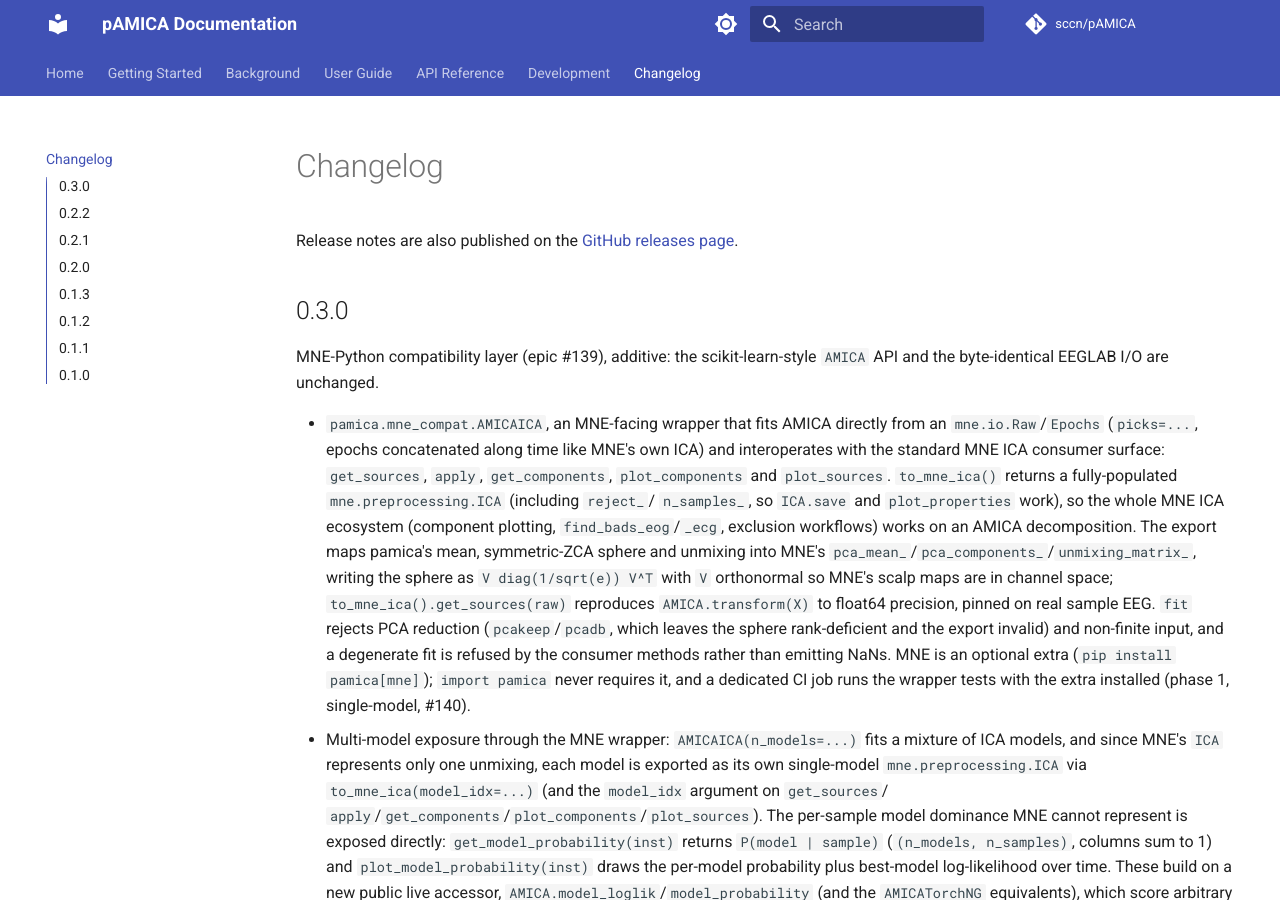
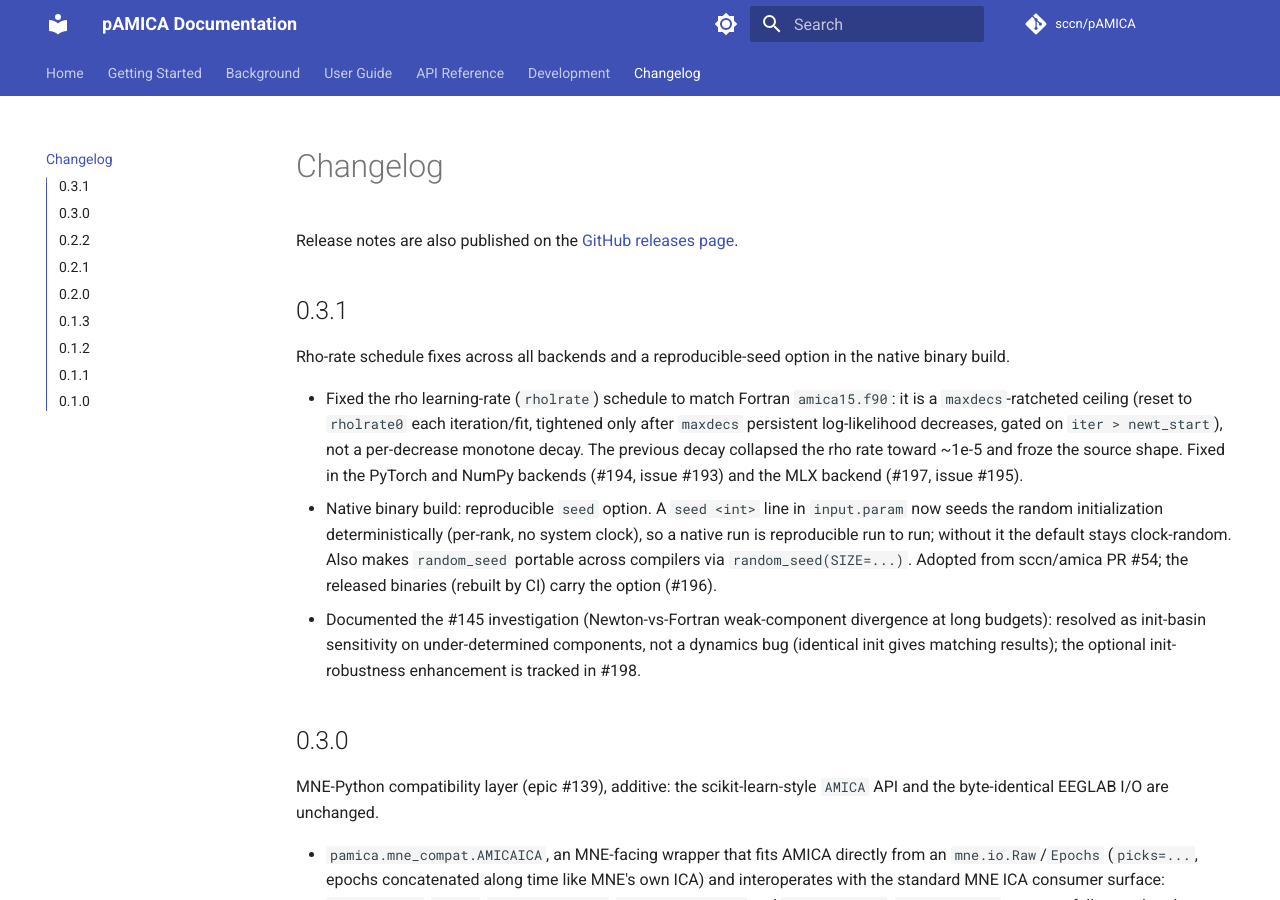
Before and after one commit to neuromechanist/pyAMICA, an MkDocs documentation site: the page built from docs/changelog.md, in a window 1280 px wide and 900 px high. Built offline with MkDocs 1.6.1 and Material for MkDocs 9.7.7, drawn with Linux system fonts in a browser that asks for light colours; comment, search, counter and statistics services are not loaded.

Commit message:
Bump version to 0.3.1 (#200)

```diff
--- a/docs/changelog.md
+++ b/docs/changelog.md
@@ -2,6 +2,29 @@
 
 Release notes are also published on the
 [GitHub releases page](https://github.com/sccn/pAMICA/releases).
+
+## 0.3.1
+
+Rho-rate schedule fixes across all backends and a reproducible-seed option in the
+native binary build.
+
+- Fixed the rho learning-rate (`rholrate`) schedule to match Fortran
+  `amica15.f90`: it is a `maxdecs`-ratcheted ceiling (reset to `rholrate0` each
+  iteration/fit, tightened only after `maxdecs` persistent log-likelihood
+  decreases, gated on `iter > newt_start`), not a per-decrease monotone decay.
+  The previous decay collapsed the rho rate toward ~1e-5 and froze the source
+  shape. Fixed in the PyTorch and NumPy backends (#194, issue #193) and the MLX
+  backend (#197, issue #195).
+- Native binary build: reproducible `seed` option. A `seed <int>` line in
+  `input.param` now seeds the random initialization deterministically (per-rank,
+  no system clock), so a native run is reproducible run to run; without it the
+  default stays clock-random. Also makes `random_seed` portable across compilers
+  via `random_seed(SIZE=...)`. Adopted from sccn/amica PR #54; the released
+  binaries (rebuilt by CI) carry the option (#196).
+- Documented the #145 investigation (Newton-vs-Fortran weak-component divergence
+  at long budgets): resolved as init-basin sensitivity on under-determined
+  components, not a dynamics bug (identical init gives matching results); the
+  optional init-robustness enhancement is tracked in #198.
 
 ## 0.3.0
 
--- a/pyproject.toml
+++ b/pyproject.toml
@@ -4,7 +4,7 @@ build-backend = "setuptools.build_meta"
 
 [project]
 name = "pamica"
-version = "0.3.0"
+version = "0.3.1"
 description = "pAMICA: Python implementation of the Adaptive Mixture ICA algorithm"
 readme = "README.md"
 authors = [
```
Also changed, not shown: .zenodo.json, 2 other files.
